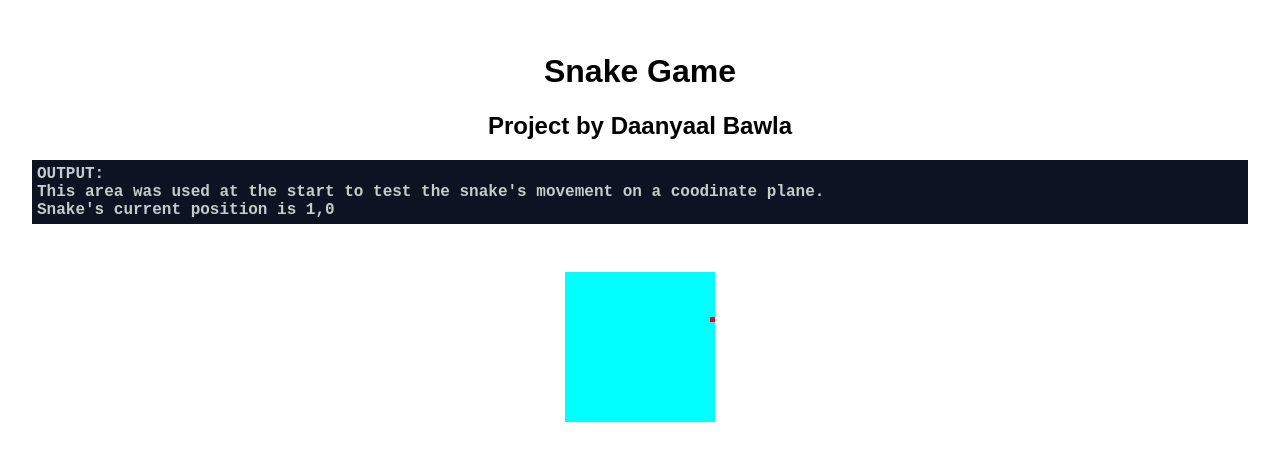
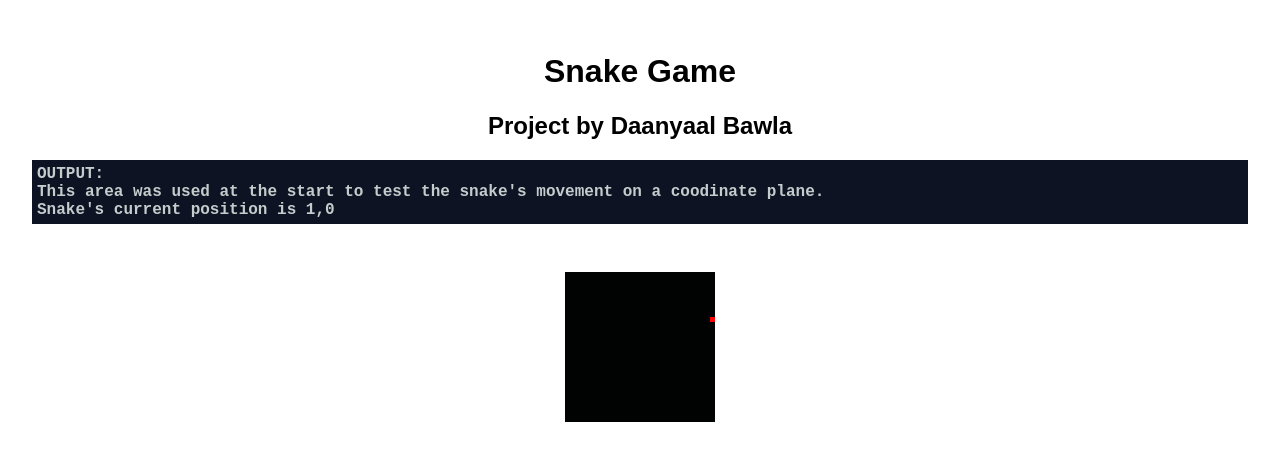
Before and after one commit to DaanyaalBawla/TypeScriptSnakeGame-, a React (Create React App) app: page / in a window 1280 px wide. Shown: the top 460 px of the page. Built offline with nearby package versions, Linux system fonts and the light colour scheme.

Commit message:
changed canvas color to black so it looks better

```diff
--- a/src/index.css
+++ b/src/index.css
@@ -12,7 +12,7 @@ code {
     monospace;
 }
 canvas {
-  background-color: aqua;
+  background-color: rgb(1, 2, 2);
   padding-left: 0;
   padding-right: 0;
   margin-left: auto;
```
